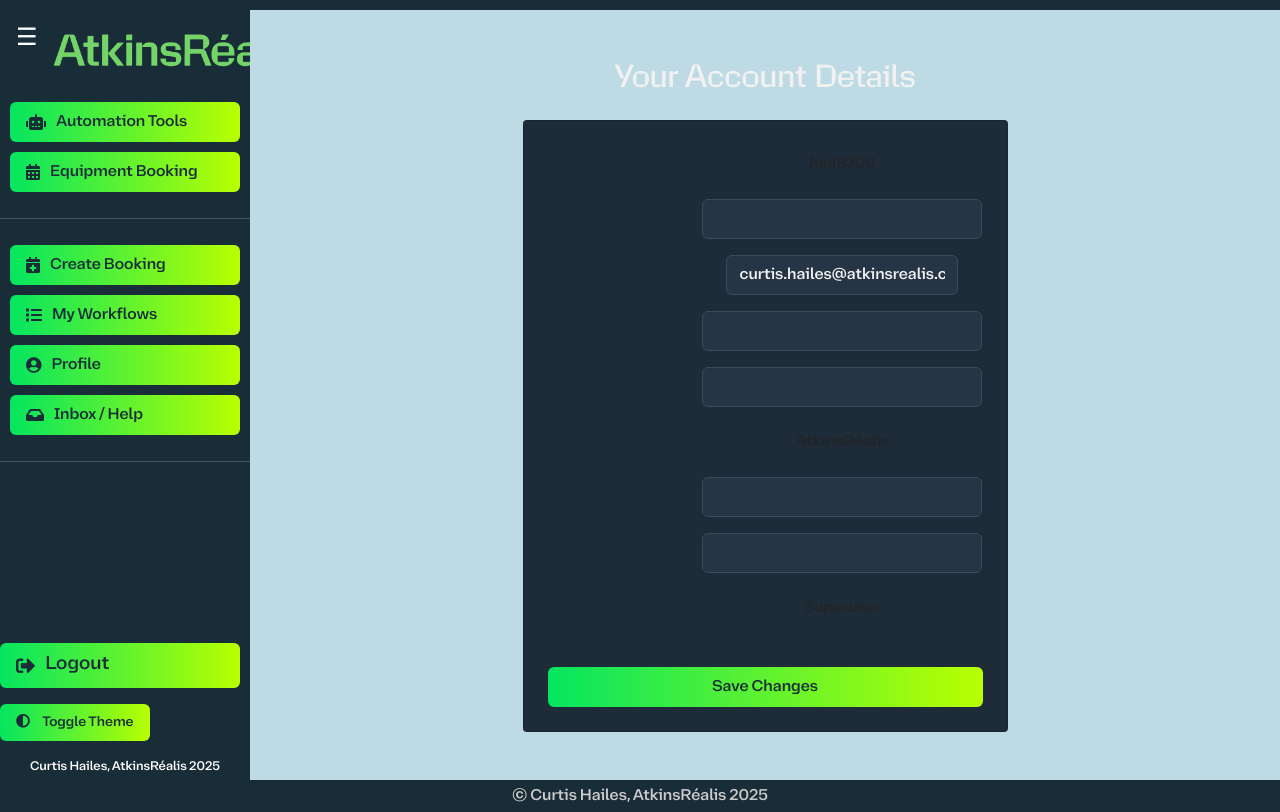
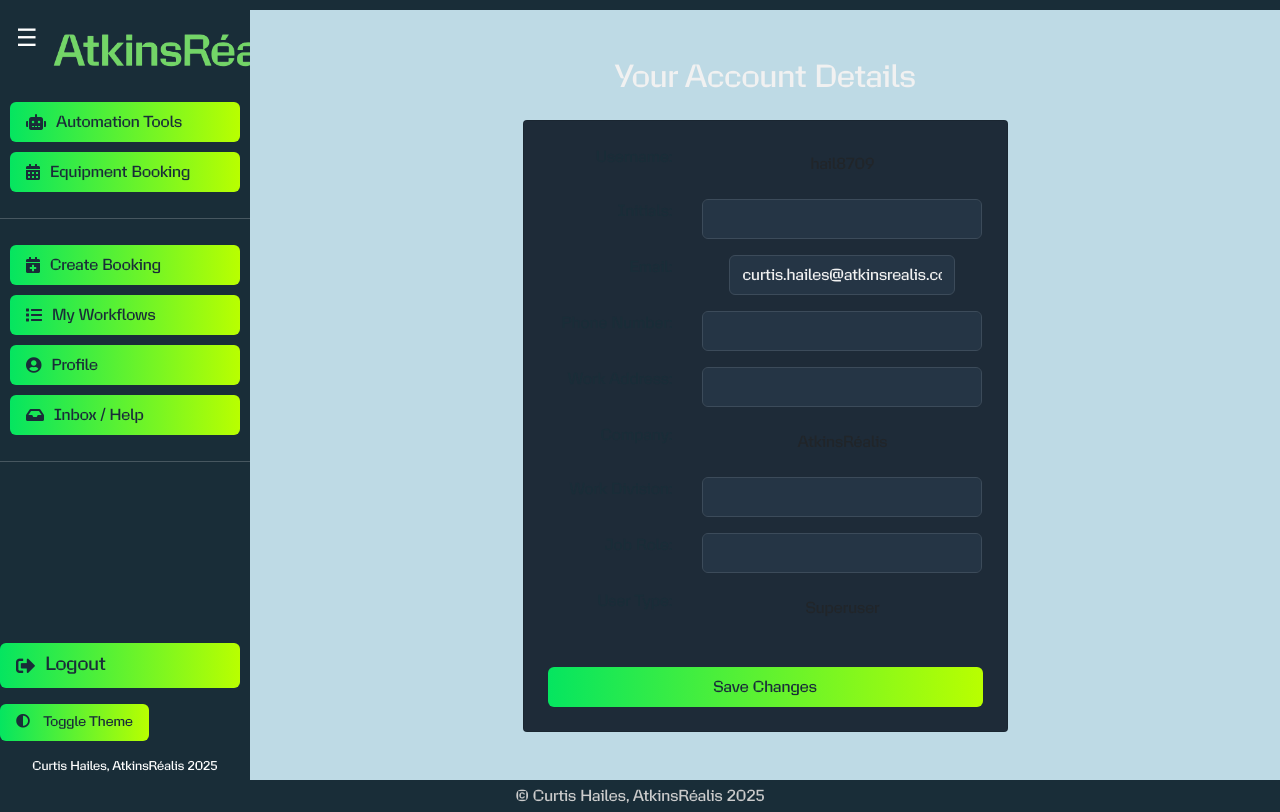
Before and after one commit to CurtisHai/Automation, a Django app: page /accounts/ in a window 1280 px wide. Run offline with Django 5.2, Linux system fonts and the light colour scheme; a user stored in the database is signed in; data comes from the database, SQL or seed files in the repository; data that the repository does not hold is empty; some libraries are stand-ins or nearby versions.

Commit message:
Use Gamechanger font across site

```diff
--- a/equipment_booking_app/workflow_automation/static/css/styles.css
+++ b/equipment_booking_app/workflow_automation/static/css/styles.css
@@ -11,7 +11,7 @@
 body {
   background-color: var(--bg-color);
   color: var(--text-color);
-  font-family: 'Bienvenue', sans-serif;
+  font-family: 'Gamechanger', sans-serif;
   min-height: 100vh;
   display: flex;
   flex-direction: column;
@@ -32,9 +32,6 @@ main {
   text-align: center;
 }
 
-h1, h2 {
-  font-family: 'Gamechanger', sans-serif;
-}
 
 .logo {
   max-height: 40px;
--- a/equipment_booking_app/workflow_automation/templates/workflow_automation/base.html
+++ b/equipment_booking_app/workflow_automation/templates/workflow_automation/base.html
@@ -16,11 +16,6 @@
         @font-face {
             font-family: 'Gamechanger';
             src: url('{% static "workflow_automation/fonts/Gamechanger-Medium.ttf" %}') format('truetype');
-        }
-
-        @font-face {
-            font-family: 'Bienvenue';
-            src: url('{% static "workflow_automation/fonts/Bienvenue-Medium.ttf" %}') format('truetype');
         }
 
         /* Sidebar layout */
```
Also changed, not shown: equipment_booking_app/workflow_automation/static/fonts/Bienvenue-Medium.ttf (deleted).
